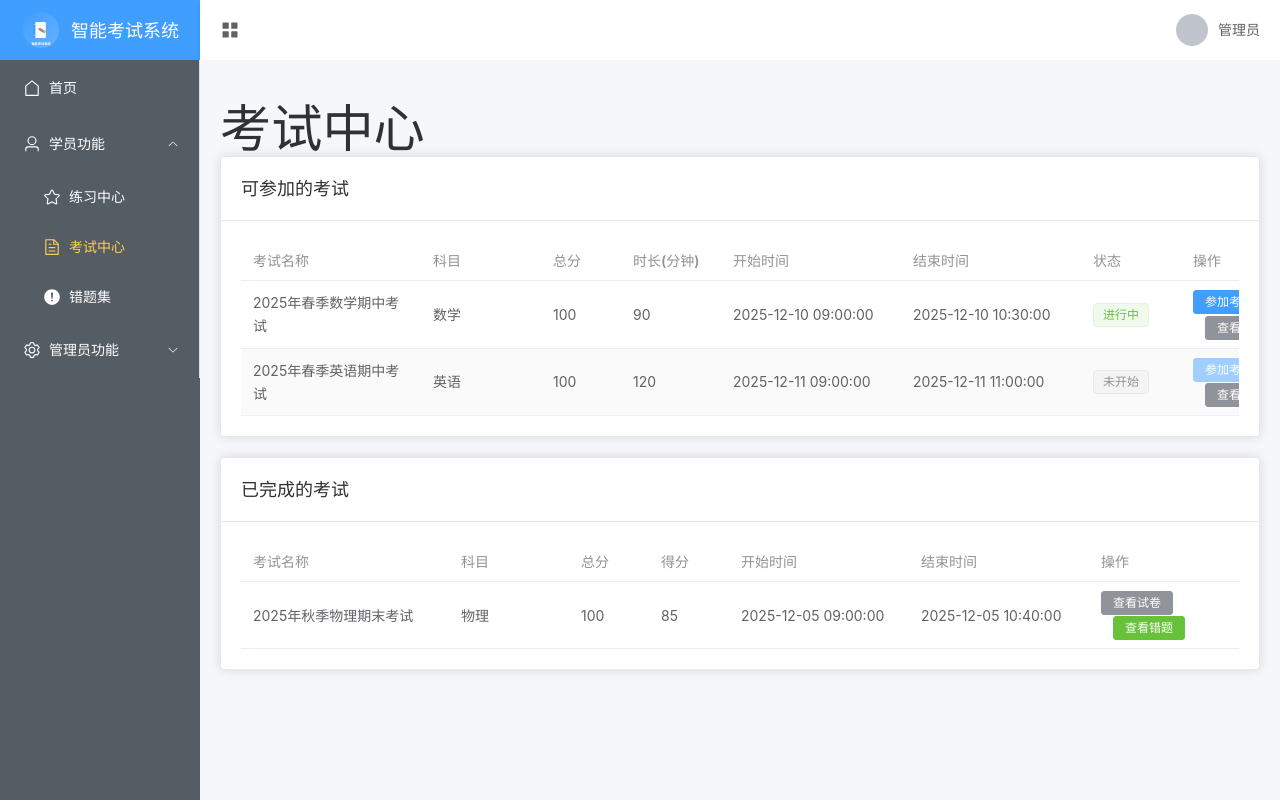
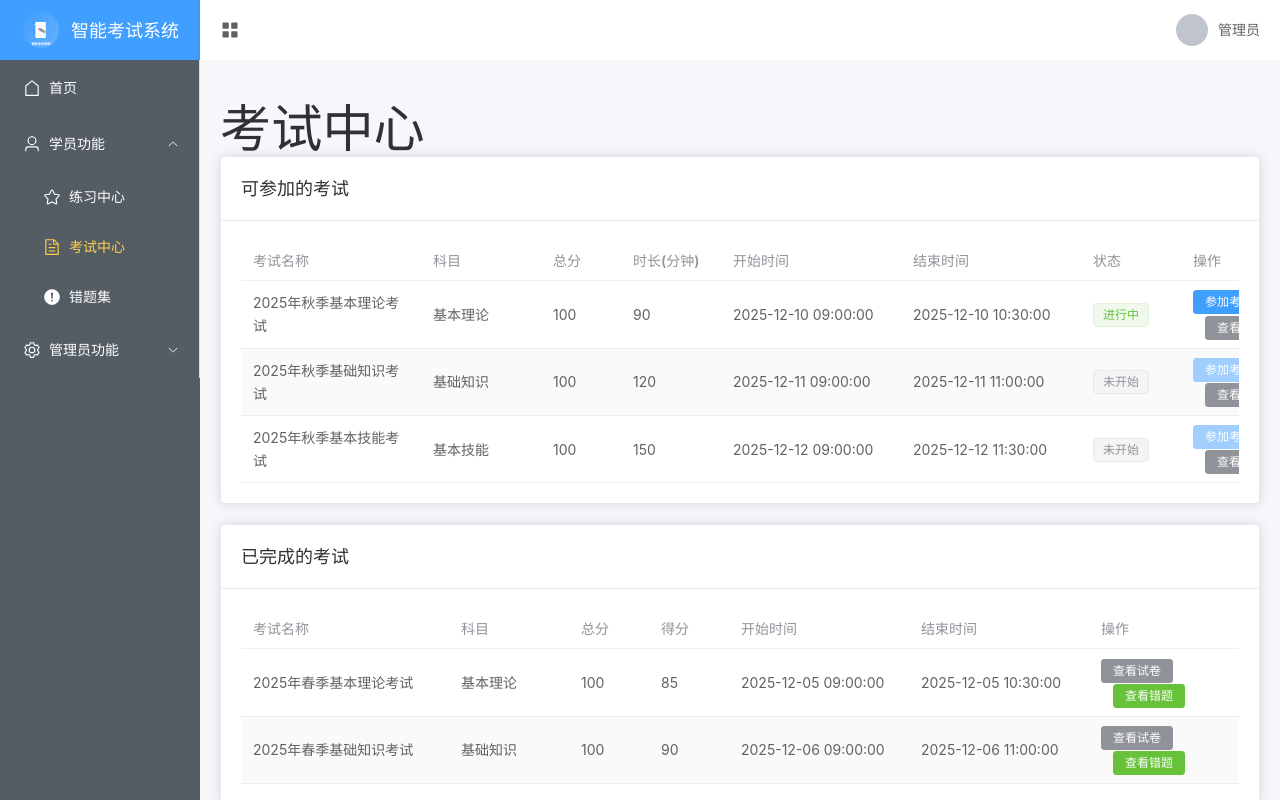
Before and after one commit to hangyubin/SanJikaoshi, a Vue app in the folder client/: page /dashboard/exam-center in a window 1280 px wide. Built offline with nearby package versions, Linux system fonts and the light colour scheme.

Commit message:
Update TaskCreate.vue: support multi-subject selection and Chinese datetime picker

```diff
--- a/client/src/views/admin/TaskCreate.vue
+++ b/client/src/views/admin/TaskCreate.vue
@@ -22,8 +22,8 @@
               </el-select>
             </el-form-item>
 
-            <el-form-item label="考试科目" prop="subjectId">
-              <el-select v-model="taskForm.subjectId" placeholder="请选择考试科目">
+            <el-form-item label="考试科目" prop="subjectIds">
+              <el-select v-model="taskForm.subjectIds" placeholder="请选择考试科目" multiple>
                 <el-option
                   v-for="subject in subjects"
                   :key="subject.id"
@@ -44,6 +44,7 @@
                 type="datetime"
                 placeholder="选择开始时间"
                 style="width: 100%"
+                language="zh-CN"
               ></el-date-picker>
             </el-form-item>
 
@@ -53,6 +54,7 @@
                 type="datetime"
                 placeholder="选择结束时间"
                 style="width: 100%"
+                language="zh-CN"
               ></el-date-picker>
             </el-form-item>
 
@@ -114,7 +116,7 @@ const taskForm = reactive({
   id: '',
   name: '',
   type: 1,
-  subjectId: '',
+  subjectIds: [],
   duration: 60,
   startTime: '',
   endTime: '',
@@ -132,7 +134,7 @@ const taskRules = reactive<FormRules>({
   type: [
     { required: true, message: '请选择任务类型', trigger: 'change' }
   ],
-  subjectId: [
+  subjectIds: [
     { required: true, message: '请选择考试科目', trigger: 'change' }
   ],
   duration: [
@@ -171,9 +173,10 @@ const handleSubmit = async () => {
     await taskFormRef.value.validate()
 
     // 发送创建任务请求
+    // 注意：这里暂时只使用第一个选择的科目，因为Task实体目前只支持单个科目
     await axios.post('/api/tasks', {
       ...taskForm,
-      subject: { id: taskForm.subjectId }
+      subject: { id: taskForm.subjectIds[0] }
     })
 
     ElMessage.success('任务创建成功')
--- a/client/src/views/student/ExamCenter.vue
+++ b/client/src/views/student/ExamCenter.vue
@@ -89,12 +89,12 @@ import { useRouter } from 'vue-router'
 
 const router = useRouter()
 
-// 模拟可参加的考试数据
+// 模拟可参加的考试数据（三基考试科目）
 const examList = ref([
   {
     id: 1,
-    name: '2025年春季数学期中考试',
-    subject: '数学',
+    name: '2025年秋季基本理论考试',
+    subject: '基本理论',
     totalScore: 100,
     duration: 90,
     startTime: '2025-12-10 09:00:00',
@@ -103,26 +103,46 @@ const examList = ref([
   },
   {
     id: 2,
-    name: '2025年春季英语期中考试',
-    subject: '英语',
+    name: '2025年秋季基础知识考试',
+    subject: '基础知识',
     totalScore: 100,
     duration: 120,
     startTime: '2025-12-11 09:00:00',
     endTime: '2025-12-11 11:00:00',
     status: '未开始'
+  },
+  {
+    id: 3,
+    name: '2025年秋季基本技能考试',
+    subject: '基本技能',
+    totalScore: 100,
+    duration: 150,
+    startTime: '2025-12-12 09:00:00',
+    endTime: '2025-12-12 11:30:00',
+    status: '未开始'
   }
 ])
 
-// 模拟已完成的考试数据
+// 模拟已完成的考试数据（三基考试科目）
 const finishedExams = ref([
   {
-    id: 3,
-    name: '2025年秋季物理期末考试',
-    subject: '物理',
+    id: 4,
+    name: '2025年春季基本理论考试',
+    subject: '基本理论',
     totalScore: 100,
     obtainedScore: 85,
     startTime: '2025-12-05 09:00:00',
-    endTime: '2025-12-05 10:40:00',
+    endTime: '2025-12-05 10:30:00',
+    status: '已结束'
+  },
+  {
+    id: 5,
+    name: '2025年春季基础知识考试',
+    subject: '基础知识',
+    totalScore: 100,
+    obtainedScore: 90,
+    startTime: '2025-12-06 09:00:00',
+    endTime: '2025-12-06 11:00:00',
     status: '已结束'
   }
 ])
```
